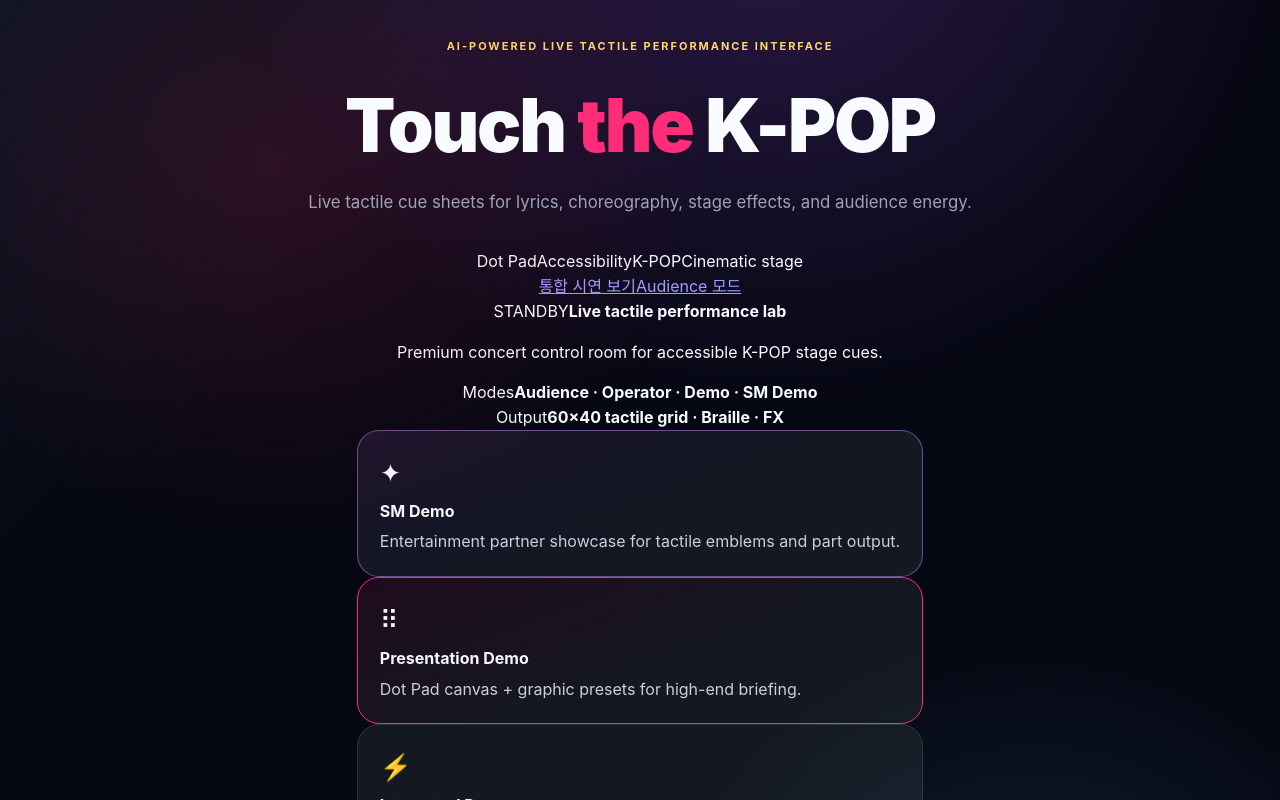
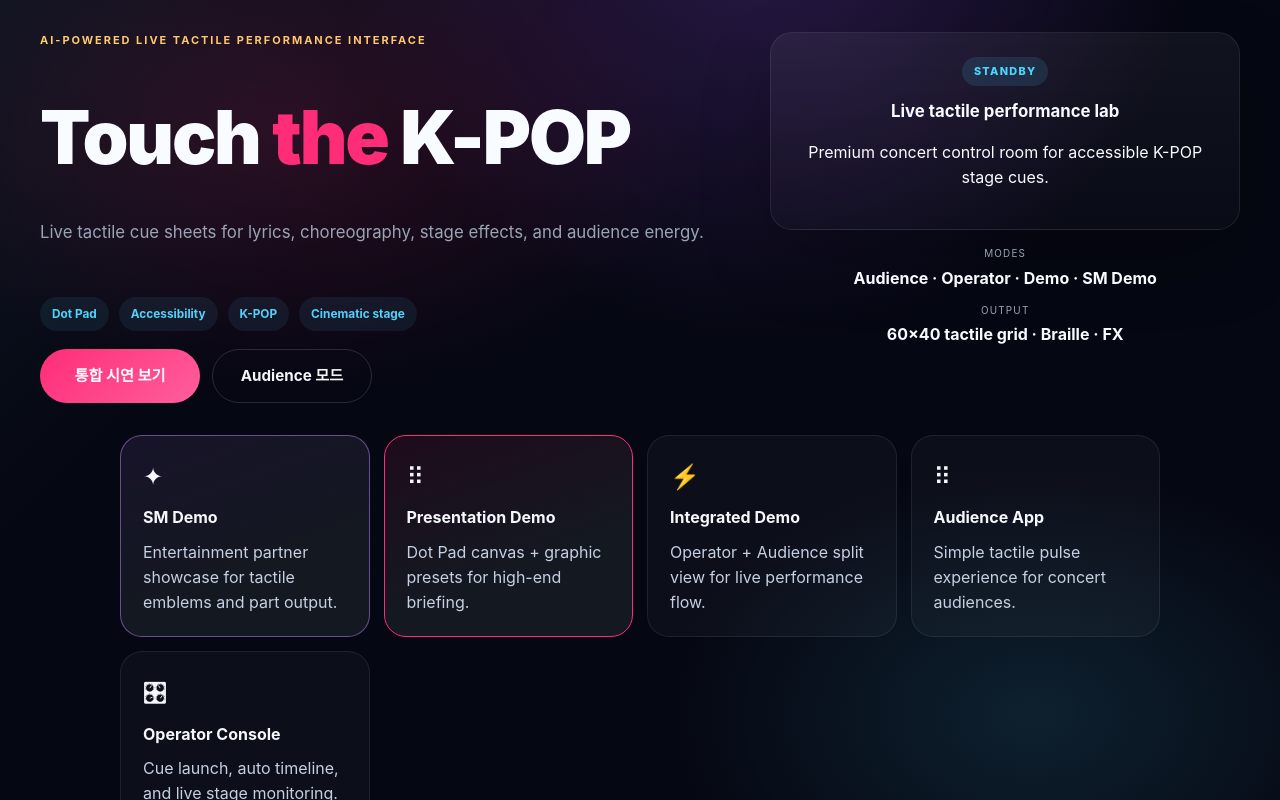
Before and after one commit to byeol-coder/dot_SM, a React (Vite) app: page / in a window 1280 px wide. Shown: the top 800 px of the page. Built offline with nearby package versions, Linux system fonts and the light colour scheme; a web font is replaced by a local one.

Commit message:
feat: improve premium accessibility UIUX screens

```diff
--- a/src/apps/Audience.tsx
+++ b/src/apps/Audience.tsx
@@ -250,17 +250,26 @@
       {toastNode}
 
       {/* ── 헤더 (최소화) ─────────────────────────────────── */}
-      <header className="aud-header">
-        <span className="eyebrow">TOUCH THE K-POP · {GROUP_NAME}</span>
+      <header className="aud-header" role="banner">
+        <div>
+          <span className="eyebrow">TOUCH THE K-POP · {GROUP_NAME}</span>
+          <p className="aud-header__title">Live tactile cues for music, movement, and atmosphere.</p>
+        </div>
         <div className="aud-header__right">
           {beat.on && <span className="beat-ind" aria-label={`비트 ${beat.bpm}BPM`}>♪ {beat.bpm}</span>}
           {deviceStatus === 'connected' && (
-            <span className="ble-pill is-on">● BLE</span>
+            <span className="ble-pill is-on">● Connected</span>
           )}
-          {deviceStatus !== 'connected' && deviceStatus !== 'offline' && (
-            <span className="ble-pill is-sync">◎ {deviceStatus === 'syncing' ? '동기화' : '지연'}</span>
+          {deviceStatus === 'syncing' && (
+            <span className="ble-pill is-sync">◎ Syncing</span>
           )}
-          <button type="button" className="btn btn--ghost btn--sm" onClick={() => setSettingsOpen(true)} aria-label="설정">⚙</button>
+          {deviceStatus === 'delayed' && (
+            <span className="ble-pill is-sync">◎ Delayed</span>
+          )}
+          {deviceStatus === 'offline' && (
+            <span className="ble-pill">◎ Offline</span>
+          )}
+          <button type="button" className="btn btn--ghost btn--sm" onClick={() => setSettingsOpen(true)} aria-label="설정 열기">⚙</button>
         </div>
       </header>
 
--- a/src/apps/Operator.tsx
+++ b/src/apps/Operator.tsx
@@ -252,6 +252,24 @@
         </div>
       </header>
       {rehearsal && <div className="rehearsal-mark" aria-hidden="true">REHEARSAL</div>}
+
+      <section className="op-summary" aria-label="Operator status summary">
+        <div className="op-summary__card">
+          <span className="eyebrow">STATUS</span>
+          <strong>{live ? 'LIVE' : 'STANDBY'}</strong>
+          <p className="dim">{live ? 'Audience view is live and receiving cues.' : 'Prepare cues and start the show.'}</p>
+        </div>
+        <div className="op-summary__card">
+          <span className="eyebrow">CURRENT SONG</span>
+          <strong>{song.no}. {song.title}</strong>
+          <p className="dim">{song.bpm} BPM · 자동 타임라인 {song.timeline.length} cues</p>
+        </div>
+        <div className="op-summary__card">
+          <span className="eyebrow">BEAT</span>
+          <strong>{beatOn ? `${song.bpm} BPM` : 'OFF'}</strong>
+          <p className="dim">{beatOn ? 'Rhythm pulse active' : 'Manual beat control'}</p>
+        </div>
+      </section>
 
       <div className="op-grid">
         {/* ── 좌: 셋리스트 ── */}
--- a/src/styles.css
+++ b/src/styles.css
@@ -149,14 +149,21 @@
 
 .aud-header {
   position: sticky; top: 0; z-index: 20;
-  display: flex; align-items: center; justify-content: space-between; gap: 10px;
-  padding: 10px 18px;
-  background: color-mix(in srgb, var(--bg) 88%, transparent);
-  backdrop-filter: blur(14px);
-  border-bottom: 1px solid var(--line);
-}
-.aud-header .eyebrow { margin: 0; }
-.aud-header__right { display: flex; align-items: center; gap: 10px; }
+  display: flex; align-items: flex-start; justify-content: space-between; gap: 10px;
+  padding: 16px 18px;
+  background: color-mix(in srgb, var(--bg) 90%, transparent);
+  backdrop-filter: blur(18px);
+  border-bottom: 1px solid rgba(255,255,255,.06);
+}
+.aud-header .eyebrow { margin: 0; letter-spacing: .16em; }
+.aud-header__title {
+  margin: 4px 0 0;
+  font-size: calc(1rem * var(--font-scale));
+  font-weight: 700;
+  max-width: 420px;
+  color: var(--text);
+}
+.aud-header__right { display: flex; align-items: center; gap: 10px; flex-wrap: wrap; }
 
 .beat-ind { color: var(--pink); font-weight: 800; font-size: var(--fs-cap);
   animation: beatpulse .5s infinite alternate; }
@@ -703,12 +710,13 @@
 /* ━━━ 16. 운영자 콘솔 ━━━━━━━━━━━━━━━━━━━━━━━━━━━━━━━━━━━━━━━━━ */
 .operator {
   background:
-    radial-gradient(90% 50% at 100% 0%, rgba(77,215,255,.05), transparent 60%),
+    radial-gradient(90% 50% at 100% 0%, rgba(77,215,255,.08), transparent 55%),
+    radial-gradient(circle at 18% 10%, rgba(255,45,120,.08), transparent 10%),
     var(--bg);
 }
 .op-header {
   display: flex; align-items: center; justify-content: space-between;
-  gap: 12px; padding: 12px 18px; border-bottom: 1px solid var(--line); flex-wrap: wrap;
+  gap: 12px; padding: 18px 20px; border-bottom: 1px solid rgba(255,255,255,.06); flex-wrap: wrap;
 }
 .op-header strong { display: block; }
 .op-rehearsal { display: flex; align-items: center; gap: 7px; font-size: var(--fs-cap); color: var(--yellow); cursor: pointer; }
@@ -717,11 +725,37 @@
   text-align: center; font-size: .65rem; letter-spacing: .4em; color: var(--yellow);
   border-bottom: 1px dashed color-mix(in srgb, var(--yellow) 35%, transparent); padding: 3px 0;
 }
+.op-summary {
+  display: grid;
+  grid-template-columns: repeat(3, minmax(0, 1fr));
+  gap: 14px;
+  padding: 18px 20px;
+}
+.op-summary__card {
+  padding: 18px;
+  border-radius: var(--r-lg);
+  background: rgba(255,255,255,.03);
+  border: 1px solid rgba(255,255,255,.08);
+}
+.op-summary__card strong {
+  display: block;
+  margin: 10px 0 6px;
+  font-size: 1rem;
+  font-weight: 800;
+}
+.op-summary__card p {
+  margin: 0;
+  color: var(--dim);
+  font-size: calc(var(--fs-body) * var(--font-scale));
+}
 .op-grid {
   flex: 1; display: grid; grid-template-columns: 250px 1fr 360px;
   gap: 14px; padding: 14px 18px 24px; align-items: start;
 }
-@media (max-width: 1100px) { .op-grid { grid-template-columns: 1fr; } }
+@media (max-width: 1100px) {
+  .op-summary { grid-template-columns: 1fr; }
+  .op-grid { grid-template-columns: 1fr; }
+}
 .op-col { display: flex; flex-direction: column; gap: 10px; min-width: 0; }
 .op-songs { list-style: none; margin: 0; padding: 0; display: flex; flex-direction: column; gap: 6px; }
 .op-song {
@@ -823,16 +857,148 @@
 }
 .landing__title { font-size: clamp(2.6rem,7vw,4.6rem); font-weight: 900; letter-spacing: -.03em; margin: 10px 0 6px; position: relative; }
 .landing__sub { color: var(--dim); font-size: 1.05rem; margin: 0 0 34px; position: relative; }
-.landing__cards { display: grid; grid-template-columns: repeat(auto-fit,minmax(230px,1fr)); gap: 14px; width: min(880px,100%); position: relative; }
+.landing__cards, .landing__grid { display: grid; grid-template-columns: repeat(auto-fit,minmax(230px,1fr)); gap: 14px; width: min(880px,100%); position: relative; }
+.landing__hero {
+  display: grid;
+  grid-template-columns: minmax(0, 1.2fr) minmax(280px, 0.8fr);
+  align-items: stretch;
+  gap: 26px;
+  width: min(1200px, 100%);
+  margin-bottom: 32px;
+}
+.landing__hero-copy {
+  display: flex;
+  flex-direction: column;
+  align-items: flex-start;
+  justify-content: center;
+  gap: 18px;
+  text-align: left;
+}
+.landing__hero-panel {
+  display: flex;
+  flex-direction: column;
+  gap: 16px;
+}
+.landing__status-card {
+  padding: 24px;
+  border-radius: var(--r-lg);
+  background: linear-gradient(180deg, rgba(255,255,255,.05), rgba(255,255,255,.02));
+  border: 1px solid rgba(255,255,255,.08);
+  box-shadow: 0 30px 70px rgba(0,0,0,.22);
+}
+.landing__status-badge {
+  display: inline-flex;
+  padding: 6px 12px;
+  border-radius: 999px;
+  font-size: .68rem;
+  font-weight: 800;
+  letter-spacing: .12em;
+  text-transform: uppercase;
+  color: var(--cyan);
+  background: rgba(77,215,255,.12);
+}
+.landing__status-card strong {
+  display: block;
+  font-size: 1.05rem;
+  margin: 12px 0 6px;
+}
+.landing__status-grid {
+  display: grid;
+  gap: 12px;
+}
+.landing__stat-label {
+  display: block;
+  font-size: .62rem;
+  letter-spacing: .12em;
+  text-transform: uppercase;
+  color: var(--dim);
+  margin-bottom: 4px;
+}
+.landing__stat-grid {
+  display: grid;
+  gap: 10px;
+}
+.landing__hero-tags {
+  display: flex;
+  flex-wrap: wrap;
+  gap: 10px;
+}
+.landing__hero-tags span {
+  padding: 8px 12px;
+  border-radius: 999px;
+  font-size: .74rem;
+  background: rgba(77,215,255,.08);
+  color: var(--cyan);
+  font-weight: 700;
+}
+.landing__actions {
+  display: flex;
+  flex-wrap: wrap;
+  gap: 12px;
+}
+.landing__cta {
+  display: inline-flex;
+  align-items: center;
+  justify-content: center;
+  min-width: 160px;
+  padding: 14px 20px;
+  border-radius: 999px;
+  background: linear-gradient(135deg, var(--pink), #ff5e9c);
+  color: #fff;
+  font-size: 0.95rem;
+  font-weight: 700;
+  text-decoration: none;
+  transition: transform var(--dur) var(--ease), box-shadow var(--dur) var(--ease);
+}
+.landing__cta:hover {
+  transform: translateY(-2px);
+  box-shadow: 0 20px 40px rgba(255,45,120,.24);
+}
+.landing__cta--ghost {
+  background: transparent;
+  border: 1px solid rgba(255,255,255,.14);
+  color: var(--text);
+}
+.landing__cta--ghost:hover {
+  border-color: var(--pink);
+}
+.landing__grid {
+  width: min(1040px, 100%);
+}
 .landing__card {
-  display: flex; flex-direction: column; gap: 6px; align-items: flex-start; text-align: left;
-  padding: 22px; border-radius: var(--r-lg); border: 1px solid var(--line);
-  background: var(--surf); color: var(--text); text-decoration: none;
-  transition: transform var(--dur) var(--ease), border-color var(--dur) var(--ease);
-}
-.landing__card:hover { transform: translateY(-4px); border-color: var(--pink); }
-.landing__card-icon { font-size: 1.6rem; }
-.landing__hint { margin-top: 26px; position: relative; }
+  display: flex;
+  flex-direction: column;
+  gap: 10px;
+  align-items: flex-start;
+  text-align: left;
+  padding: 22px;
+  border-radius: var(--r-lg);
+  border: 1px solid rgba(255,255,255,.08);
+  background: rgba(255,255,255,.03);
+  color: var(--text);
+  text-decoration: none;
+  transition: transform var(--dur) var(--ease), border-color var(--dur) var(--ease), background var(--dur) var(--ease);
+}
+.landing__card:hover {
+  transform: translateY(-4px);
+  border-color: rgba(255,45,120,.5);
+  background: rgba(255,45,120,.08);
+}
+.landing__card-icon {
+  font-size: 1.5rem;
+}
+.landing__hint {
+  margin-top: 26px;
+  position: relative;
+}
+@media (max-width: 900px) {
+  .landing__hero {
+    grid-template-columns: 1fr;
+  }
+  .landing__hero-panel {
+    order: -1;
+  }
+}
 
 /* ━━━ 19. 데모 분할 뷰 ━━━━━━━━━━━━━━━━━━━━━━━━━━━━━━━━━━━━━━━━ */
 .demo-split { display: grid; grid-template-columns: 1fr 400px; min-height: 100vh; }
@@ -872,7 +1038,7 @@
   display: grid;
   grid-template-columns: 480px 1fr;
   min-height: 100vh;
-  background: #0d0f14;
+  background: #090b11;
   color: var(--text);
   font-family: 'Pretendard Variable', Pretendard, -apple-system, system-ui, sans-serif;
 }
@@ -885,9 +1051,10 @@
 .demo-left {
   display: flex;
   flex-direction: column;
-  border-right: 1px solid #1e2535;
+  border-right: 1px solid rgba(255,255,255,.06);
   overflow-y: auto;
   max-height: 100vh;
+  background: linear-gradient(180deg, rgba(255,255,255,.02), transparent);
 }
 
 /* 탭 */
```
